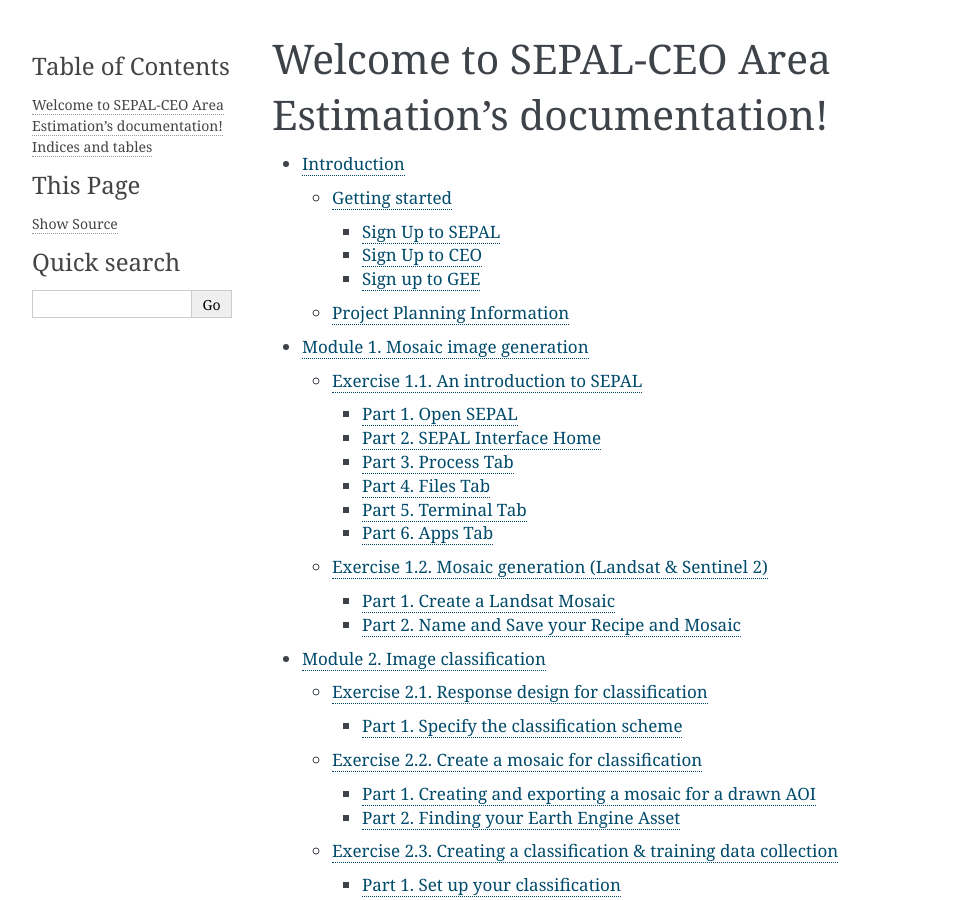
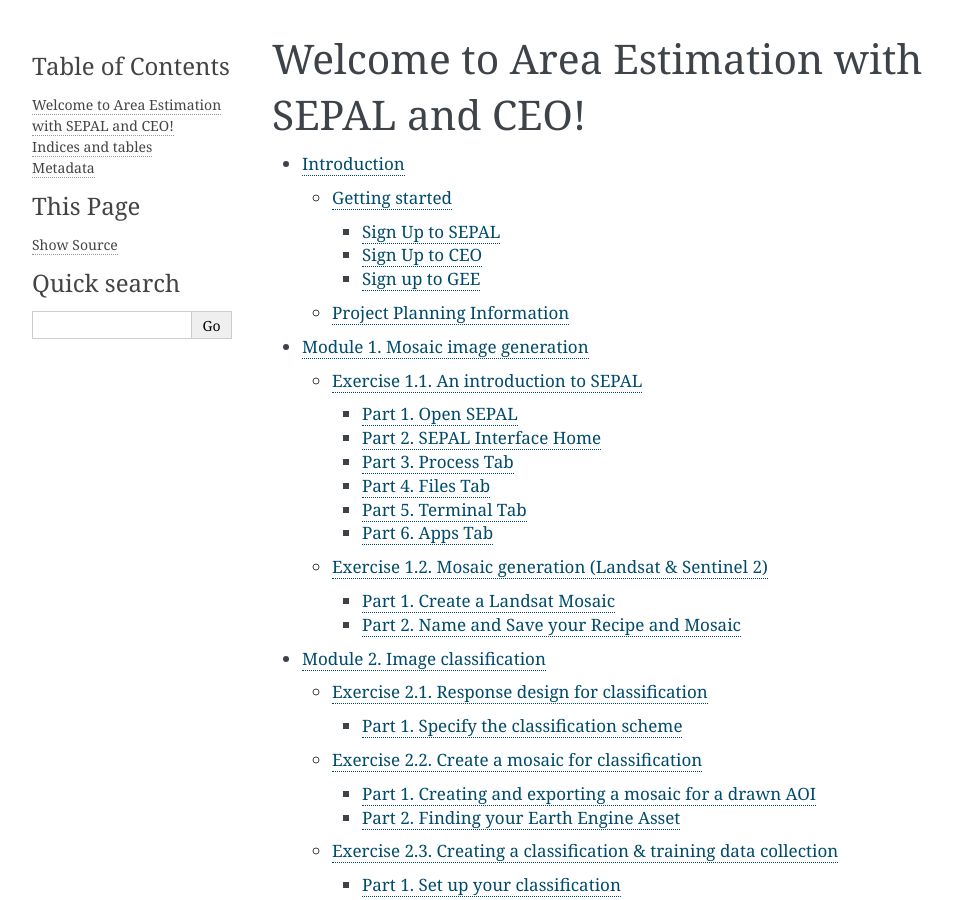
Before and after one commit to sig-gis/SEPAL-CEO, a Sphinx documentation site: the page built from docs/index.rst, in a window 1280 px wide and 900 px high. Shown: the whole window, without its empty margins (148-1101 px from the left). Built offline with Sphinx 7.4.7, drawn with Linux system fonts in a browser that asks for light colours; some of the changed lines change nothing that is shown.

Commit message:
Update index.rst
adding metadata

```diff
--- a/docs/index.rst
+++ b/docs/index.rst
@@ -1,10 +1,9 @@
 .. SEPAL-CEO Area Estimation documentation master file, created by
    sphinx-quickstart on Thu Feb 25 16:09:53 2021.
-   You can adapt this file completely to your liking, but it should at least
-   contain the root `toctree` directive.
 
-Welcome to SEPAL-CEO Area Estimation's documentation!
-=====================================================
+
+Welcome to Area Estimation with SEPAL and CEO!
+==============================================
 
 .. toctree::
    :maxdepth: 3
@@ -23,3 +22,10 @@
 * :ref:`genindex`
 * :ref:`modindex`
 * :ref:`search`
+
+Metadata
+=========
+
+.. meta::
+   :description: In this manual, you will learn how to perform area estimation for land use/land cover and two date change detection classifications. We will use sample-based approaches to area estimation.
+   :keywords: openMRV, area estimation, error, image classification, change detection, sampling design, quality assurance, quality control, QAQC, documentation, land use, land cover, forestry, carbon
```
